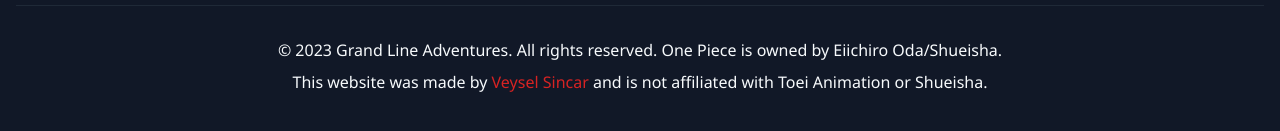
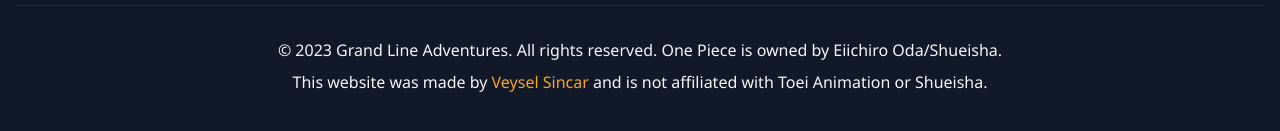
Before and after one commit to vsincar/OPBlogWebsite, a plain HTML site: page index.html in a window 1280 px wide. Shown: the part 4298-4429 px from the top of the page. Drawn offline with nearby package versions, Linux system fonts and the light colour scheme.

Commit message:
`Update color values in main.css`

```diff
--- a/css/main.css
+++ b/css/main.css
@@ -125,7 +125,7 @@ div span {
 .subscribe h2,
 .subscribe p,
 .footer p {
-  color: var(--bg);
+  color: var(--light);
 }
 /* Jolly Roger animation */
 @keyframes float {
@@ -142,7 +142,7 @@ div span {
   }
 }
 .credit-vs {
-  color: var(--primary);
+  color: var(--secondary);
 }
 .jolly-roger {
   animation: float 3s ease-in-out infinite;
```
